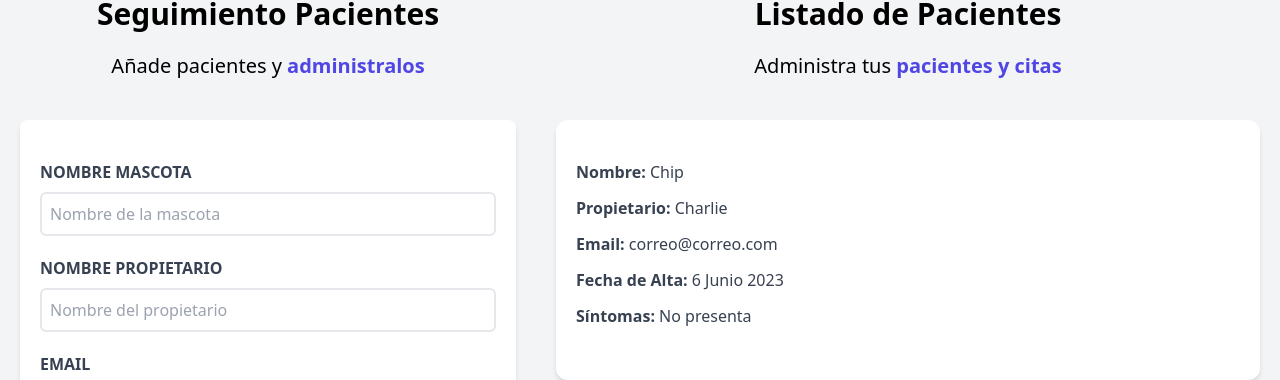
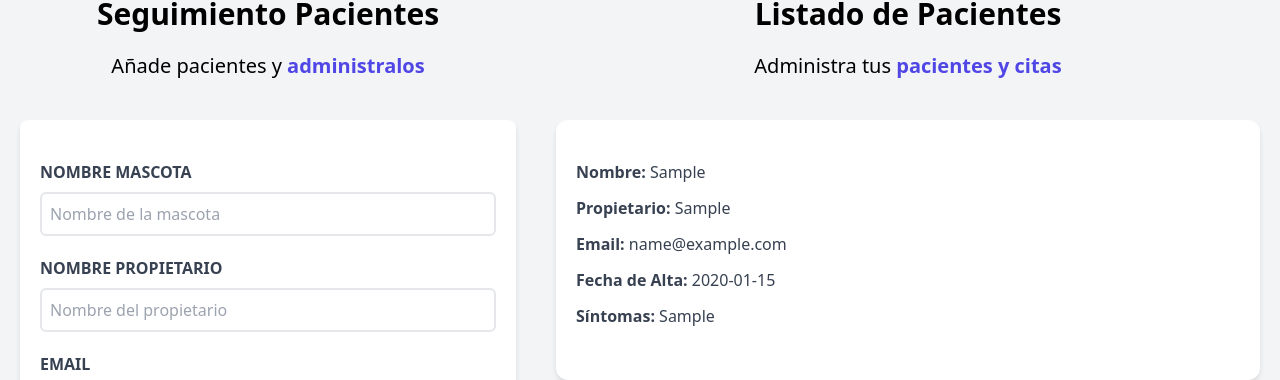
Before and after one commit to cesantaniello/admin-pacientes, a React (Vite) app: page / in a window 1280 px wide. Both pictures are taken after typing "Sample", "Sample", "name@example.com", "2020-01-15", "Sample" into the empty fields and a click on the input "Agregar paciente". Shown: the part 180-560 px from the top of the page. Built offline with nearby package versions, Linux system fonts and the light colour scheme.

Commit message:
Show pacientes info

```diff
--- a/src/components/ListadoPacientes.jsx
+++ b/src/components/ListadoPacientes.jsx
@@ -11,7 +11,12 @@ const ListadoPacientes = ({pacientes}) => {
           </p>
 
           {
-            pacientes.map(paciente =>  <Paciente paciente={paciente}/>)
+            pacientes.map((paciente, index) =>  (
+              <Paciente
+                key={index}
+                paciente={paciente}
+              />
+            ))
           }
 
       </div>
--- a/src/components/Paciente.jsx
+++ b/src/components/Paciente.jsx
@@ -1,25 +1,28 @@
-const Paciente = () => {
+const Paciente = ({paciente}) => {
+
+  const {nombre, propietario, email, fecha, sintomas} = paciente
+
   return (
   <div className="mx-5 my-10 bg-white shadow-md px-5 py-10 rounded-xl">
     <p className="font-bold mb-3 text-gray-700 normal-case">
       Nombre: {''}
-      <span className="font-normal">Chip</span>
+      <span className="font-normal">{nombre}</span>
     </p>
     <p className="font-bold mb-3 text-gray-700 normal-case">
       Propietario: {''}
-      <span className="font-normal">Charlie</span>
+      <span className="font-normal">{propietario}</span>
     </p>
     <p className="font-bold mb-3 text-gray-700 normal-case">
       Email: {''}
-      <span className="font-normal">correo@correo.com</span>
+      <span className="font-normal">{email}</span>
     </p>
     <p className="font-bold mb-3 text-gray-700 normal-case">
       Fecha de Alta: {''}
-      <span className="font-normal">6 Junio 2023</span>
+      <span className="font-normal">{fecha}</span>
     </p>
     <p className="font-bold mb-3 text-gray-700 normal-case">
       Síntomas: {''}
-      <span className="font-normal">No presenta</span>
+      <span className="font-normal">{sintomas}</span>
     </p>
   </div>
   )
```
